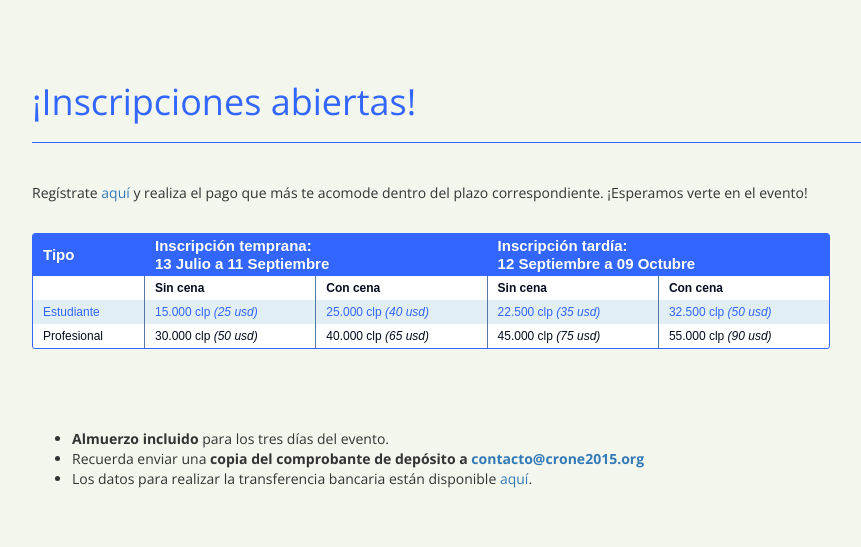
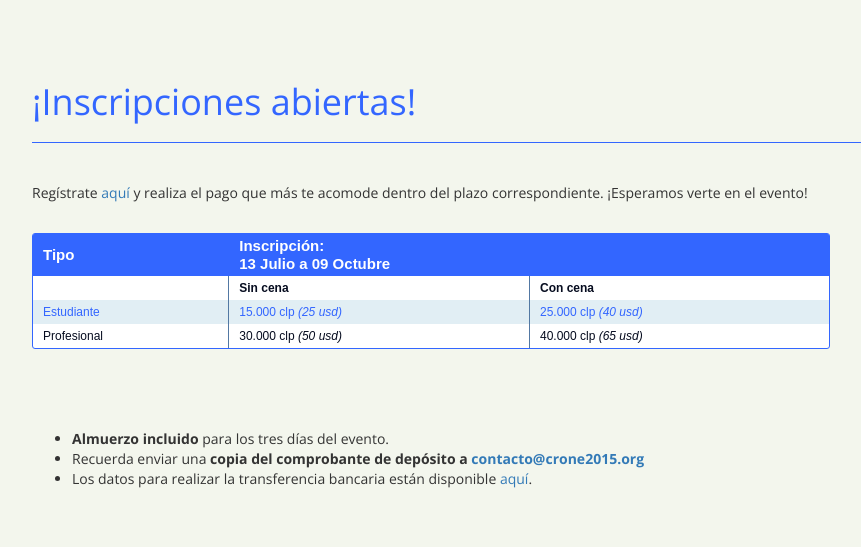
Before and after one commit to psigelo/CRoNe2015, a PHP site: page /inscripciones.php?language=es in a window 1280 px wide. Shown: the part 243-790 px from the top of the page, without its empty margins (38-899 px from the left). Run offline with PHP 8.4, Linux system fonts and the light colour scheme; data that the repository does not hold is empty; some libraries are stand-ins or nearby versions.

Commit message:
price  table updated

```diff
--- a/web/inscripciones.php
+++ b/web/inscripciones.php
@@ -21,8 +21,9 @@
 					<thead>
 						<tr>
 						<th>Tipo</th>
-						<th colspan="2">Inscripción temprana: <br/>13 Julio a 11 Septiembre</th>
-						<th colspan="2">Inscripción tardía:<br/> 12 Septiembre a 09 Octubre</th>
+						<th colspan="2">Inscripción: <br/>13 Julio a 09 Octubre</th>
+<!-- 						<th colspan="2">Inscripción temprana: <br/>13 Julio a 11 Septiembre</th>
+						<th colspan="2">Inscripción tardía:<br/> 12 Septiembre a 09 Octubre</th> -->
 						</tr>
 					</thead>
 					<tbody>
@@ -30,23 +31,23 @@
 							<td></td>
 							<td><b>Sin cena</b></td>
 							<td><b>Con cena</b></td>
-							<td><b>Sin cena</b></td>
-							<td><b>Con cena</b></td>
+<!-- 							<td><b>Sin cena</b></td>
+							<td><b>Con cena</b></td> -->
 
 						</tr>
 						<tr class="alt">
 							<td>Estudiante</td>
 							<td>15.000 clp <i>(25 usd)</i></td>
 							<td>25.000 clp <i>(40 usd)</i></td>
-							<td>22.500 clp <i>(35 usd)</i></td>
-							<td>32.500 clp <i>(50 usd)</i></td>
+<!-- 							<td>22.500 clp <i>(35 usd)</i></td>
+							<td>32.500 clp <i>(50 usd)</i></td> -->
 						</tr>
 						<tr >
 							<td>Profesional</td>
 							<td>30.000 clp <i>(50 usd)</i></td>
 							<td>40.000 clp <i>(65 usd)</i></td>
-							<td>45.000 clp <i>(75 usd)</i></td>
-							<td>55.000 clp <i>(90 usd)</i></td>
+<!-- 							<td>45.000 clp <i>(75 usd)</i></td>
+							<td>55.000 clp <i>(90 usd)</i></td> -->
 						</tr>
 					</tbody>
 				</table>
@@ -153,8 +154,9 @@
 					<thead>
 						<tr>
 						<th>Tipo</th>
-						<th colspan="2">Early-bird: <br/>13 July to 11 Sept</th>
-						<th colspan="2">Late: <br/>12 Sept to 09 Oct</th>
+						<th colspan="2">Early-bird: <br/>13 July to 09 Oct</th>
+<!-- 						<th colspan="2">Early-bird: <br/>13 July to 11 Sept</th>
+						<th colspan="2">Late: <br/>12 Sept to 09 Oct</th> -->
 						</tr>
 					</thead>
 					<tbody>
@@ -162,23 +164,23 @@
 							<td></td>
 							<td><b>without dinner</b></td>
 							<td><b>dinner included</b></td>
-							<td><b>without dinner</b></td>
-							<td><b>dinner included</b></td>
+<!-- 							<td><b>without dinner</b></td>
+							<td><b>dinner included</b></td> -->
 
 						</tr>
 						<tr class="alt">
 							<td>Student</td>
 							<td>25 usd</td>
 							<td>40 usd</td>
-							<td>35 usd</td>
-							<td>50 usd</td>
+<!-- 							<td>35 usd</td>
+							<td>50 usd</td> -->
 						</tr>
 						<tr >
 							<td>Profesional</td>
 							<td>50 usd</td>
 							<td>65 usd</td>
-							<td>75 usd</td>
-							<td>90 usd</td>
+<!-- 							<td>75 usd</td>
+							<td>90 usd</td> -->
 						</tr>
 					</tbody>
 				</table>
```
